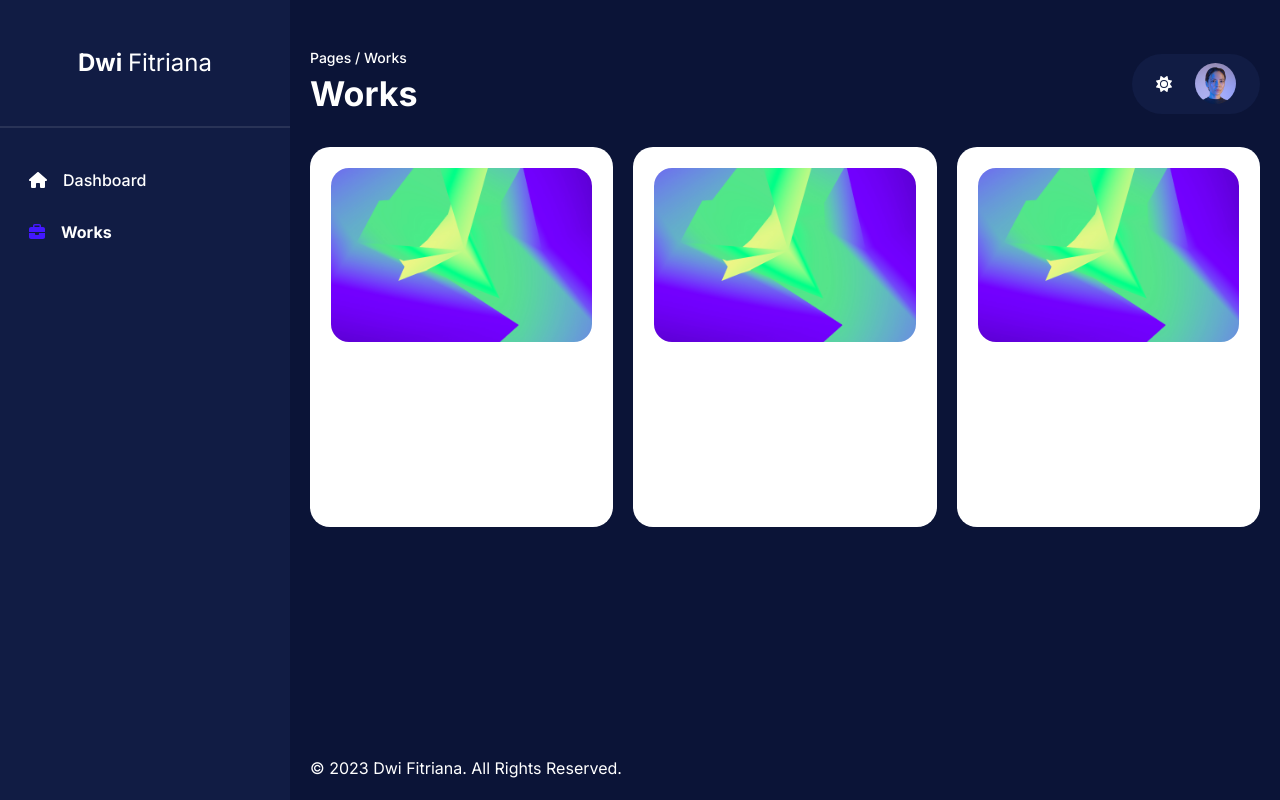
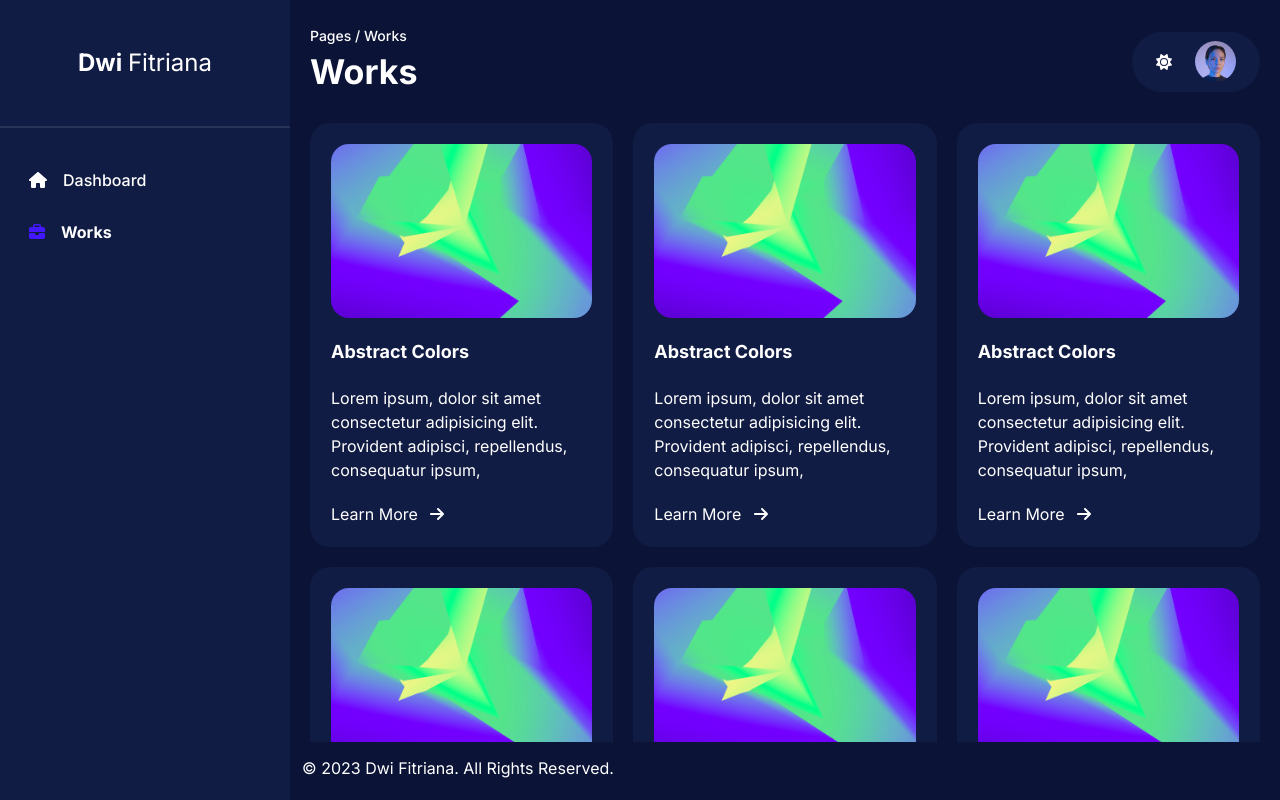
Before and after one commit to dwirizkyfitriana/portfolio-dashboard, a Next.js app: page /works in a window 1280 px wide. Built offline with nearby package versions, Linux system fonts and the light colour scheme.

Commit message:
feat(layout): change layout

```diff
--- a/app/provider.tsx
+++ b/app/provider.tsx
@@ -10,17 +10,19 @@ import { usePathname } from 'next/navigation'
 const Provider = ({ children }: { children: React.ReactNode }) => {
   const pathname = usePathname()
 
-  const title = sidebarItems.filter((item) => item.href === pathname).at(0)?.label
+  const title = sidebarItems.filter((item) => item.href === pathname).at(0)?.label || 'Dashboard'
 
   return (
     <ThemeProvider attribute='class' defaultTheme='dark' disableTransitionOnChange>
       {pathname !== '/sign-in' ? (
         <>
-          <div className='grid grid-cols-[290px_1fr]'>
+          <div className='grid grid-cols-[290px_1fr] h-screen w-screen'>
             <Sidebar />
-            <div className='px-5 pt-12 bg-light-bg dark:bg-dark-bg'>
-              <PageHeader title={title || 'Dashboard'} breadcrumb={title || 'Dashboard'} />
-              <div className='mt-7'>{children}</div>
+            <div className='relative grid grid-rows-[83px_1fr] h-full w-full p-5 pb-12 bg-light-bg dark:bg-dark-bg'>
+              <PageHeader title={title} breadcrumb={title} />
+              <div className='h-full max-h-[calc(100vh-161px)] overflow-x-hidden overflow-y-scroll py-5'>
+                {children}
+              </div>
               <Footer />
             </div>
           </div>
--- a/app/works/page.tsx
+++ b/app/works/page.tsx
@@ -1,57 +1,22 @@
-import Image from 'next/image'
+import Card from '@/components/molecules/Card'
+import { Button } from '@/components/ui/button'
+import Link from 'next/link'
 
 const WorksPage = () => {
   return (
-    <div className='grid grid-cols-3 gap-5 max-md:grid-cols-2 max-sm:grid-cols-1'>
-      <div className='p-[21px] rounded-[20px] w-full bg-white space-y-5'>
-        <Image
-          className='rounded-[18px] w-full'
-          src='/assets/images/card-placeholder.png'
-          alt=''
-          width={400}
-          height={300}
-        />
-
-        <h1 className='text-lg font-bold'>Abstract Colors</h1>
-
-        <p>
-          Lorem ipsum, dolor sit amet consectetur adipisicing elit. Provident adipisci, repellendus,
-          consequatur ipsum,
-        </p>
+    <>
+      {/* <div className='flex justify-end'>
+        <Button className='' >Add</Button>
+      </div> */}
+      <div className='grid grid-cols-3 gap-5 max-md:grid-cols-2 max-sm:grid-cols-1'>
+        <Card />
+        <Card />
+        <Card />
+        <Card />
+        <Card />
+        <Card />
       </div>
-      <div className='p-[21px] rounded-[20px] w-full bg-white space-y-5'>
-        <Image
-          className='rounded-[18px] w-full'
-          src='/assets/images/card-placeholder.png'
-          alt=''
-          width={400}
-          height={300}
-        />
-
-        <h1 className='text-lg font-bold'>Abstract Colors</h1>
-
-        <p>
-          Lorem ipsum, dolor sit amet consectetur adipisicing elit. Provident adipisci, repellendus,
-          consequatur ipsum,
-        </p>
-      </div>
-      <div className='p-[21px] rounded-[20px] w-full bg-white space-y-5'>
-        <Image
-          className='rounded-[18px] w-full'
-          src='/assets/images/card-placeholder.png'
-          alt=''
-          width={400}
-          height={300}
-        />
-
-        <h1 className='text-lg font-bold'>Abstract Colors</h1>
-
-        <p>
-          Lorem ipsum, dolor sit amet consectetur adipisicing elit. Provident adipisci, repellendus,
-          consequatur ipsum,
-        </p>
-      </div>
-    </div>
+    </>
   )
 }
 
--- a/components/atoms/HeaderMenu.tsx
+++ b/components/atoms/HeaderMenu.tsx
@@ -1,4 +1,4 @@
-import React from 'react'
+
 import ThemeToggle from './ThemeToggle'
 import Image from 'next/image'
 
--- /dev/null
+++ b/components/molecules/Card.tsx
@@ -0,0 +1,31 @@
+import { faArrowRight } from '@fortawesome/free-solid-svg-icons'
+import { FontAwesomeIcon } from '@fortawesome/react-fontawesome'
+import Image from 'next/image'
+
+const Card = () => {
+  return (
+    <div className='p-[21px] rounded-[20px] w-full bg-white dark:bg-dark-card-bg space-y-5'>
+      <Image
+        className='rounded-[18px] w-full'
+        src='/assets/images/card-placeholder.png'
+        alt=''
+        width={400}
+        height={300}
+      />
+
+      <h1 className='text-lg font-bold'>Abstract Colors</h1>
+
+      <p>
+        Lorem ipsum, dolor sit amet consectetur adipisicing elit. Provident adipisci, repellendus,
+        consequatur ipsum,
+      </p>
+
+      <h4 className='group cursor-pointer'>
+        Learn More{' '}
+        <FontAwesomeIcon className='ml-2 group-hover:animate-arrow' icon={faArrowRight} />
+      </h4>
+    </div>
+  )
+}
+
+export default Card
--- a/components/molecules/Footer.tsx
+++ b/components/molecules/Footer.tsx
@@ -1,11 +1,7 @@
-import React from 'react'
-
 const Footer = () => {
   return (
-    <div>
-      <h1 className='absolute bottom-5 text-light-text-primary dark:text-white'>
-        &copy; {new Date().getFullYear()} Dwi Fitriana. All Rights Reserved.
-      </h1>
+    <div className='absolute bottom-0 w-full text-light-text-primary dark:text-white py-5 p-3 flex items-center'>
+      <h1>&copy; {new Date().getFullYear()} Dwi Fitriana. All Rights Reserved.</h1>
     </div>
   )
 }
--- a/tailwind.config.ts
+++ b/tailwind.config.ts
@@ -76,11 +76,22 @@ module.exports = {
         'accordion-up': {
           from: { height: 'var(--radix-accordion-content-height)' },
           to: { height: 0 }
+        },
+        arrow: {
+          '0%, 100%': {
+            transform: 'translateX(-25%)',
+            'animation-timing-function': 'cubic-bezier(0.8, 0, 1, 1)'
+          },
+          '50%': {
+            transform: 'translateY(0)',
+            'animation-timing-function': 'cubic-bezier(0, 0, 0.2, 1)'
+          }
         }
       },
       animation: {
         'accordion-down': 'accordion-down 0.2s ease-out',
-        'accordion-up': 'accordion-up 0.2s ease-out'
+        'accordion-up': 'accordion-up 0.2s ease-out',
+        arrow: 'arrow 1s infinite'
       }
     }
   },
```
